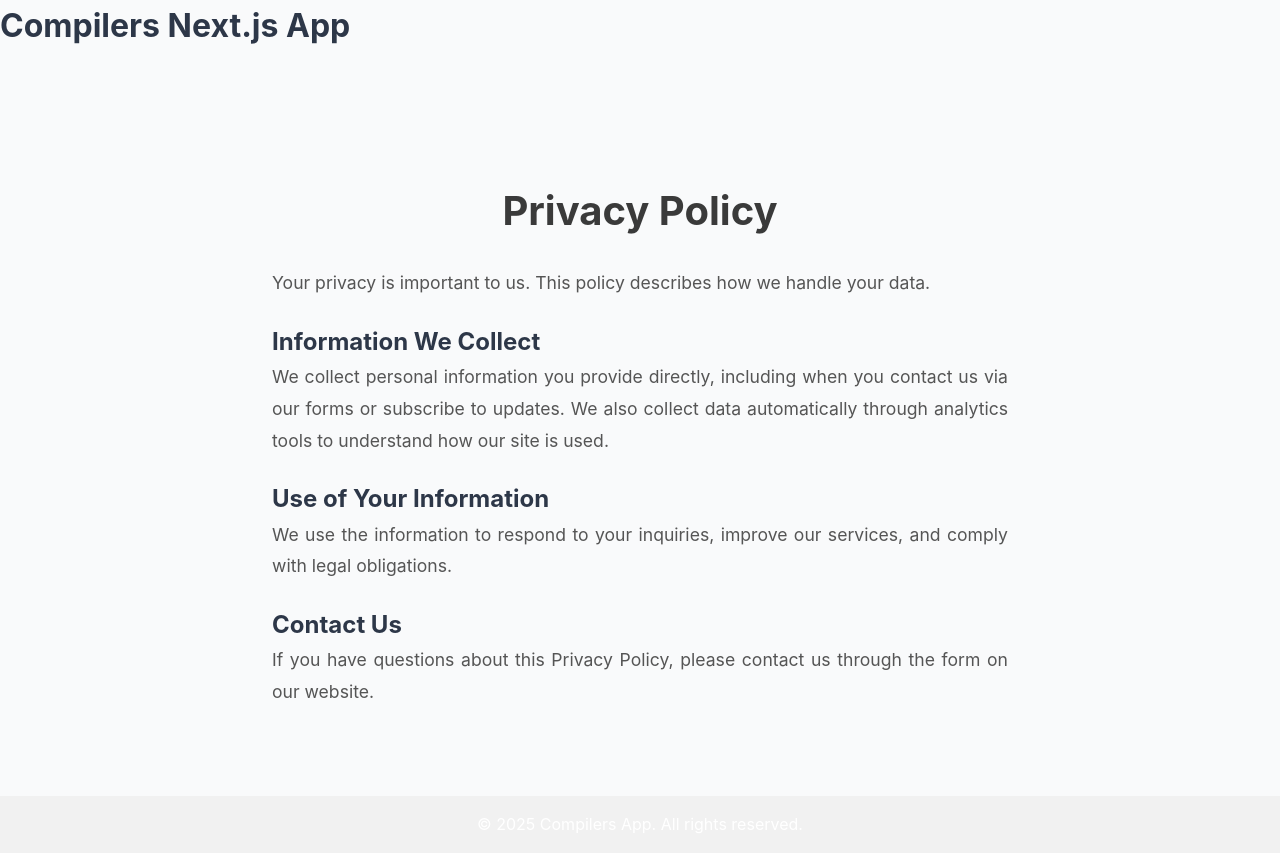
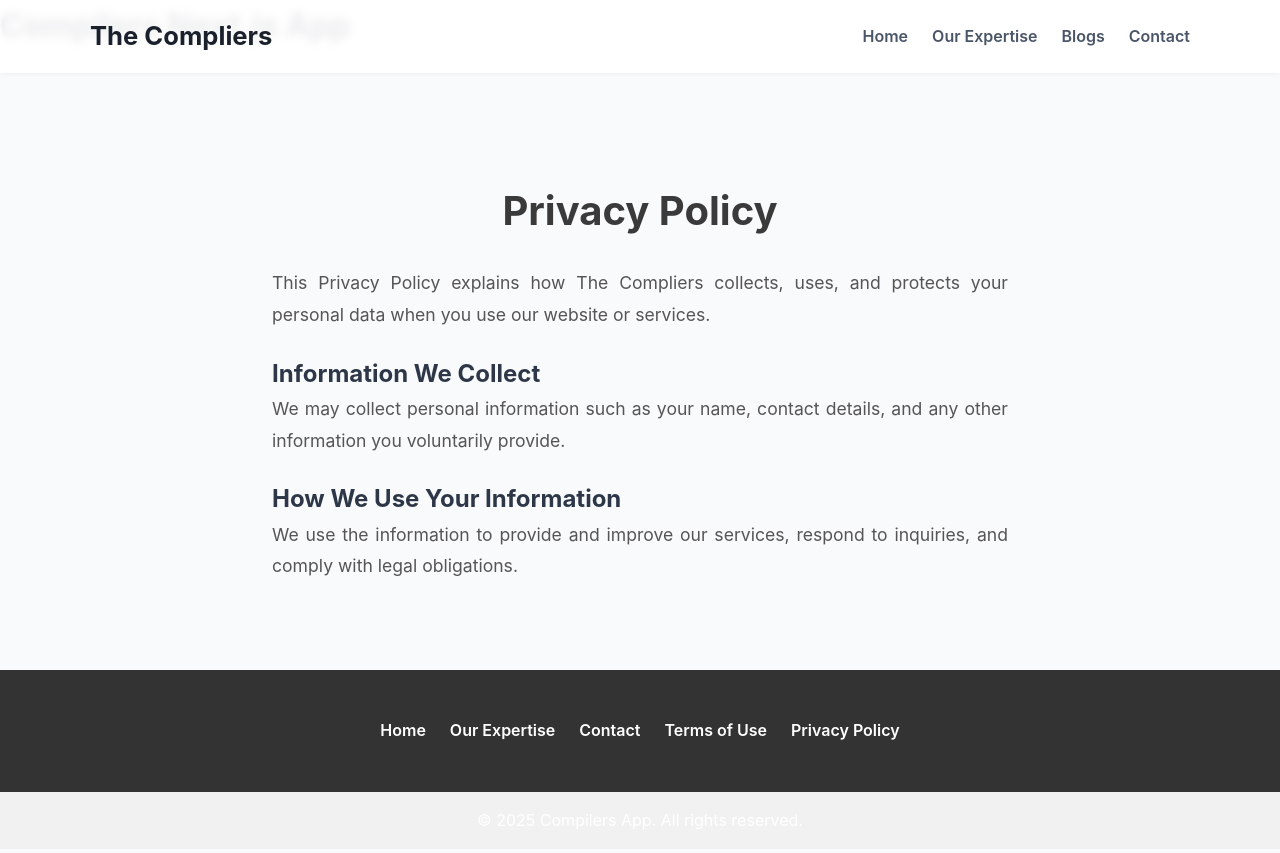
Before and after one commit to unforgettablekartik/compliers, a Next.js app: page /privacy in a window 1280 px wide. Built offline with nearby package versions, Linux system fonts and the light colour scheme.

Commit message:
Update privacy.tsx

```diff
--- a/pages/privacy.tsx
+++ b/pages/privacy.tsx
@@ -5,20 +5,43 @@ export default function Privacy() {
     <>
       <Head>
         <title>Privacy Policy | The Compliers</title>
-        <meta name="description" content="Our privacy policy outlines how we handle your data." />
+        <meta name="description" content="Learn about The Compliers’ privacy practices." />
       </Head>
+      {/* Site Navigation */}
+      <nav id="navbar">
+        <div className="container">
+          <div className="logo"><a href="/">The Compliers</a></div>
+          <ul className="nav-links">
+            <li><a href="/">Home</a></li>
+            <li><a href="/#services">Our Expertise</a></li>
+            <li><a href="/articles">Blogs</a></li>
+            <li><a href="/#contact">Contact</a></li>
+          </ul>
+        </div>
+      </nav>
+      {/* Main content */}
       <main className="legal-page">
         <div className="container">
           <h1>Privacy Policy</h1>
-          <p>Your privacy is important to us. This policy describes how we handle your data.</p>
+          <p>This Privacy Policy explains how The Compliers collects, uses, and protects your personal data when you use our website or services.</p>
           <h2>Information We Collect</h2>
-          <p>We collect personal information you provide directly, including when you contact us via our forms or subscribe to updates. We also collect data automatically through analytics tools to understand how our site is used.</p>
-          <h2>Use of Your Information</h2>
-          <p>We use the information to respond to your inquiries, improve our services, and comply with legal obligations.</p>
-          <h2>Contact Us</h2>
-          <p>If you have questions about this Privacy Policy, please contact us through the form on our website.</p>
+          <p>We may collect personal information such as your name, contact details, and any other information you voluntarily provide.</p>
+          <h2>How We Use Your Information</h2>
+          <p>We use the information to provide and improve our services, respond to inquiries, and comply with legal obligations.</p>
         </div>
       </main>
+      {/* Footer */}
+      <footer>
+        <div className="container footer-content">
+          <ul className="footer-nav">
+            <li><a href="/">Home</a></li>
+            <li><a href="/#services">Our Expertise</a></li>
+            <li><a href="/#contact">Contact</a></li>
+            <li><a href="/terms">Terms of Use</a></li>
+            <li><a href="/privacy">Privacy Policy</a></li>
+          </ul>
+        </div>
+      </footer>
     </>
   );
 }
```
